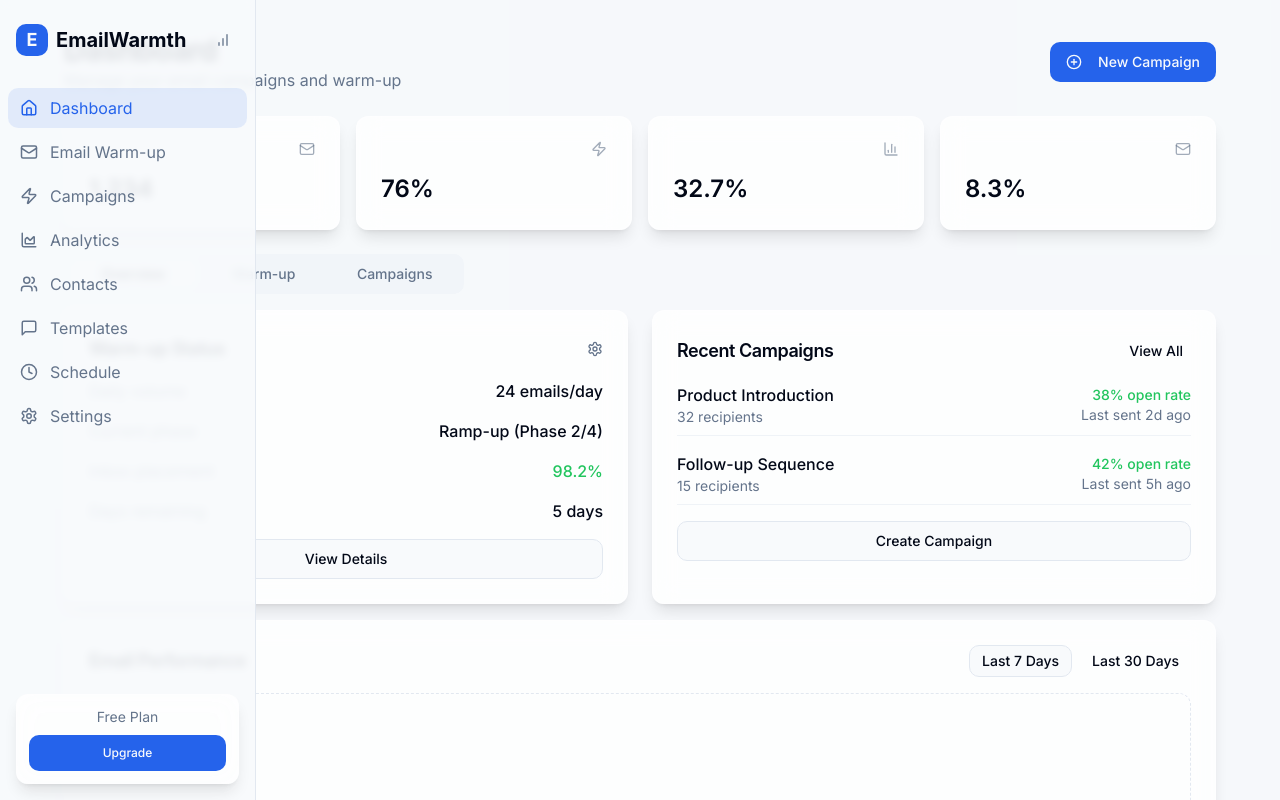
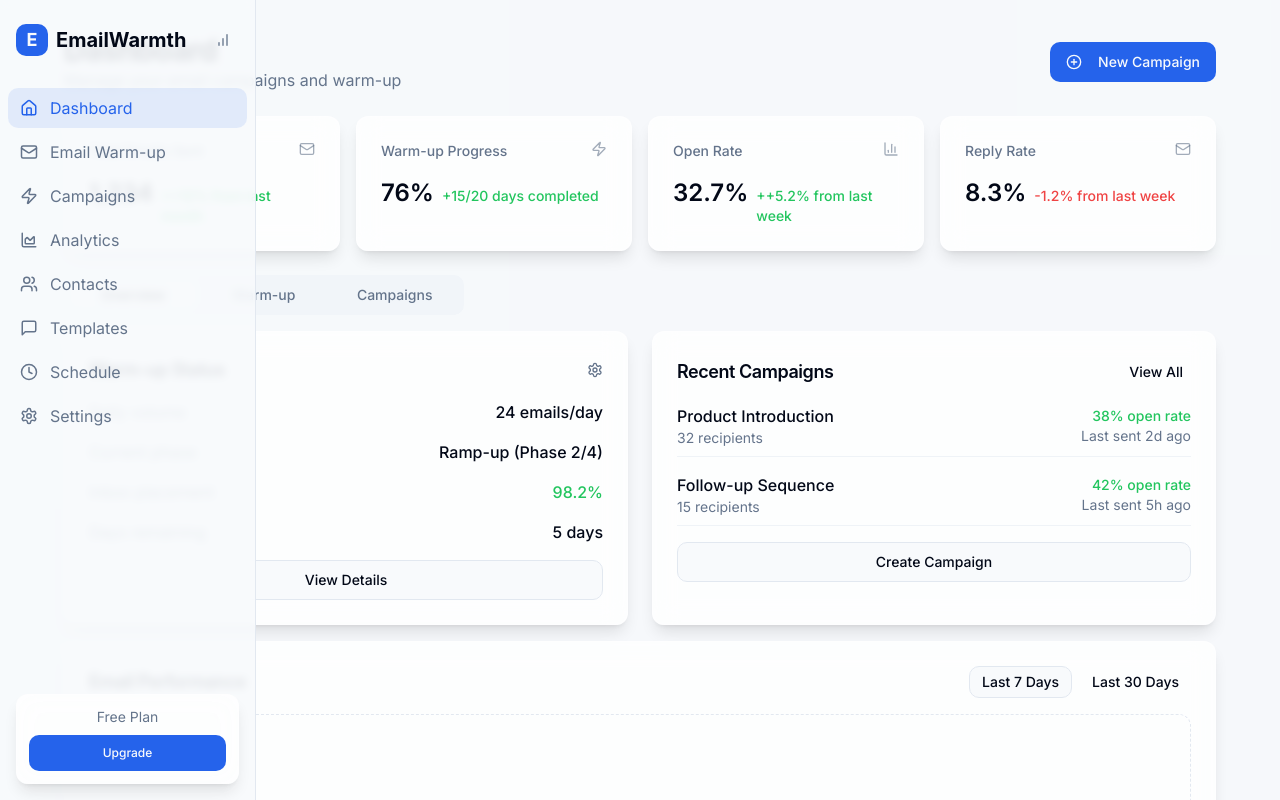
Before and after one commit to TheCoderBuilder-dev/emailwarmth-ai, a React (Vite) app: page /dashboard in a window 1280 px wide. Shown: the top 800 px of the page. Built offline with nearby package versions, Linux system fonts and the light colour scheme.

Commit message:
Fix build error
The build process was failing, this commit addresses the underlying issue.

```diff
--- a/src/components/AISuggestionCard.tsx
+++ b/src/components/AISuggestionCard.tsx
@@ -1,5 +1,5 @@
 
-import { Bulb, CheckCircle2 } from "lucide-react";
+import { Lightbulb, CheckCircle2 } from "lucide-react";
 import { Button } from "@/components/ui/button";
 import { useState } from "react";
 import { useToast } from "@/hooks/use-toast";
@@ -25,7 +25,7 @@ export function AISuggestionCard({ title, suggestion }: AISuggestionCardProps) {
     <div className="p-3 border rounded-lg bg-primary/5 relative">
       <div className="flex items-start gap-3">
         <div className="mt-0.5">
-          <Bulb className="h-4 w-4 text-amber-500" />
+          <Lightbulb className="h-4 w-4 text-amber-500" />
         </div>
         <div className="flex-1">
           <h4 className="text-sm font-medium mb-1">{title}</h4>
--- a/src/components/StatsCard.tsx
+++ b/src/components/StatsCard.tsx
@@ -4,25 +4,25 @@ import { cn } from "@/lib/utils";
 
 interface StatsCardProps {
   icon: ReactNode;
-  label: string;
+  title: string;
   value: string;
-  change?: string;
+  description?: string;
   positive?: boolean;
   className?: string;
 }
 
 export function StatsCard({
   icon,
-  label,
+  title,
   value,
-  change,
+  description,
   positive = true,
   className
 }: StatsCardProps) {
   return (
     <div className={cn("glass-card rounded-xl p-6", className)}>
       <div className="flex justify-between items-start mb-4">
-        <span className="text-muted-foreground text-sm font-medium">{label}</span>
+        <span className="text-muted-foreground text-sm font-medium">{title}</span>
         <div className="text-muted-foreground/60">
           {icon}
         </div>
@@ -30,9 +30,9 @@ export function StatsCard({
 
       <div className="flex items-baseline space-x-2">
         <span className="text-2xl font-semibold">{value}</span>
-        {change && (
+        {description && (
           <span className={`text-sm font-medium ${positive ? 'text-green-500' : 'text-red-500'}`}>
-            {positive ? '+' : ''}{change}
+            {positive ? '+' : ''}{description}
           </span>
         )}
       </div>
--- a/src/pages/Dashboard.tsx
+++ b/src/pages/Dashboard.tsx
@@ -11,6 +11,7 @@ import { useToast } from "@/hooks/use-toast";
 
 export default function Dashboard() {
   const [activeTab, setActiveTab] = useState("overview");
+  const [sidebarCollapsed, setSidebarCollapsed] = useState(false);
   const { toast } = useToast();
 
   const handleCreateCampaign = () => {
@@ -20,9 +21,13 @@ export default function Dashboard() {
     });
   };
 
+  const toggleSidebar = () => {
+    setSidebarCollapsed(!sidebarCollapsed);
+  };
+
   return (
     <div className="flex min-h-screen bg-muted/30">
-      <DashboardSidebar />
+      <DashboardSidebar collapsed={sidebarCollapsed} toggleSidebar={toggleSidebar} />
 
       <div className="flex-1 p-6 lg:p-8 pt-6 overflow-auto">
         <div className="max-w-6xl mx-auto space-y-6">
```
